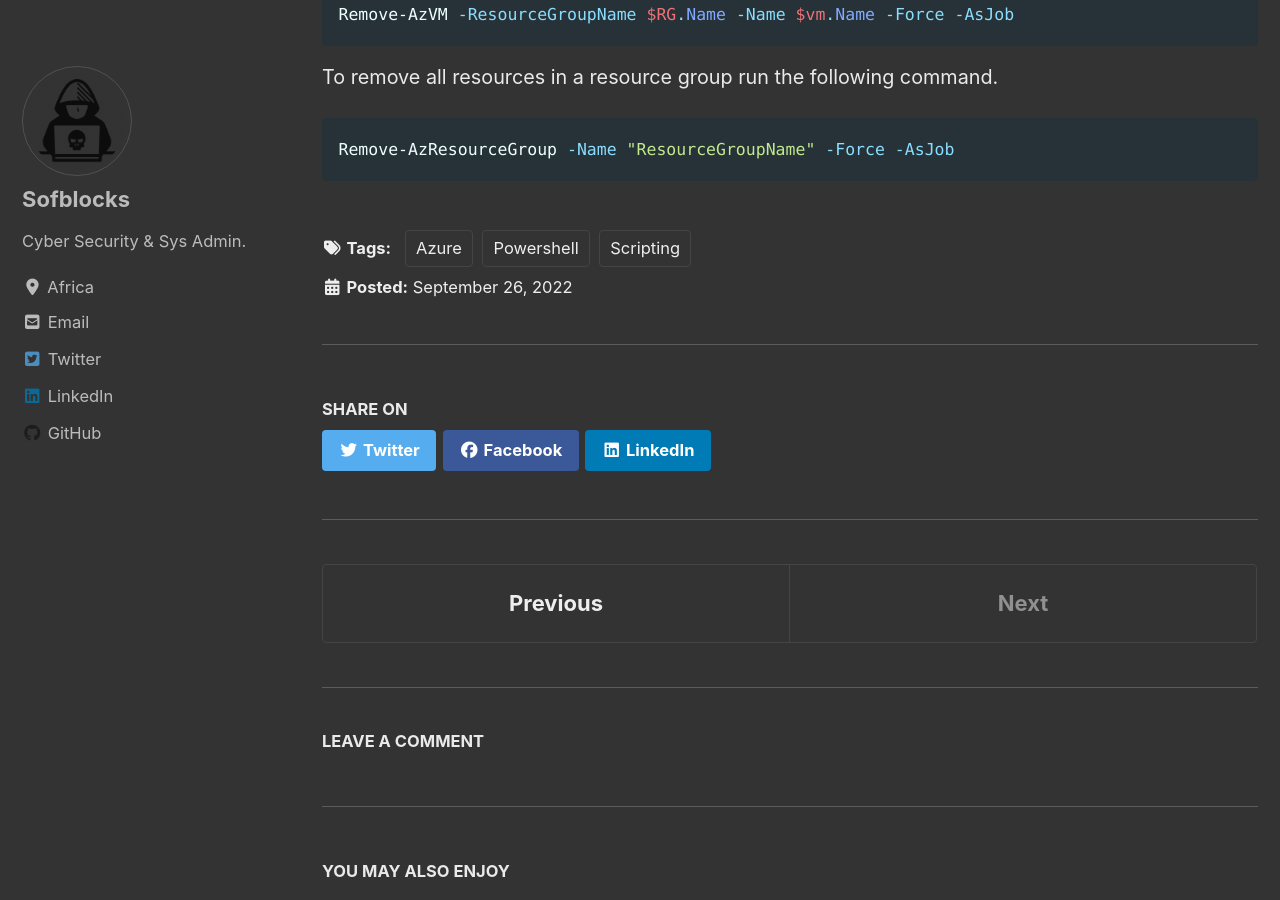
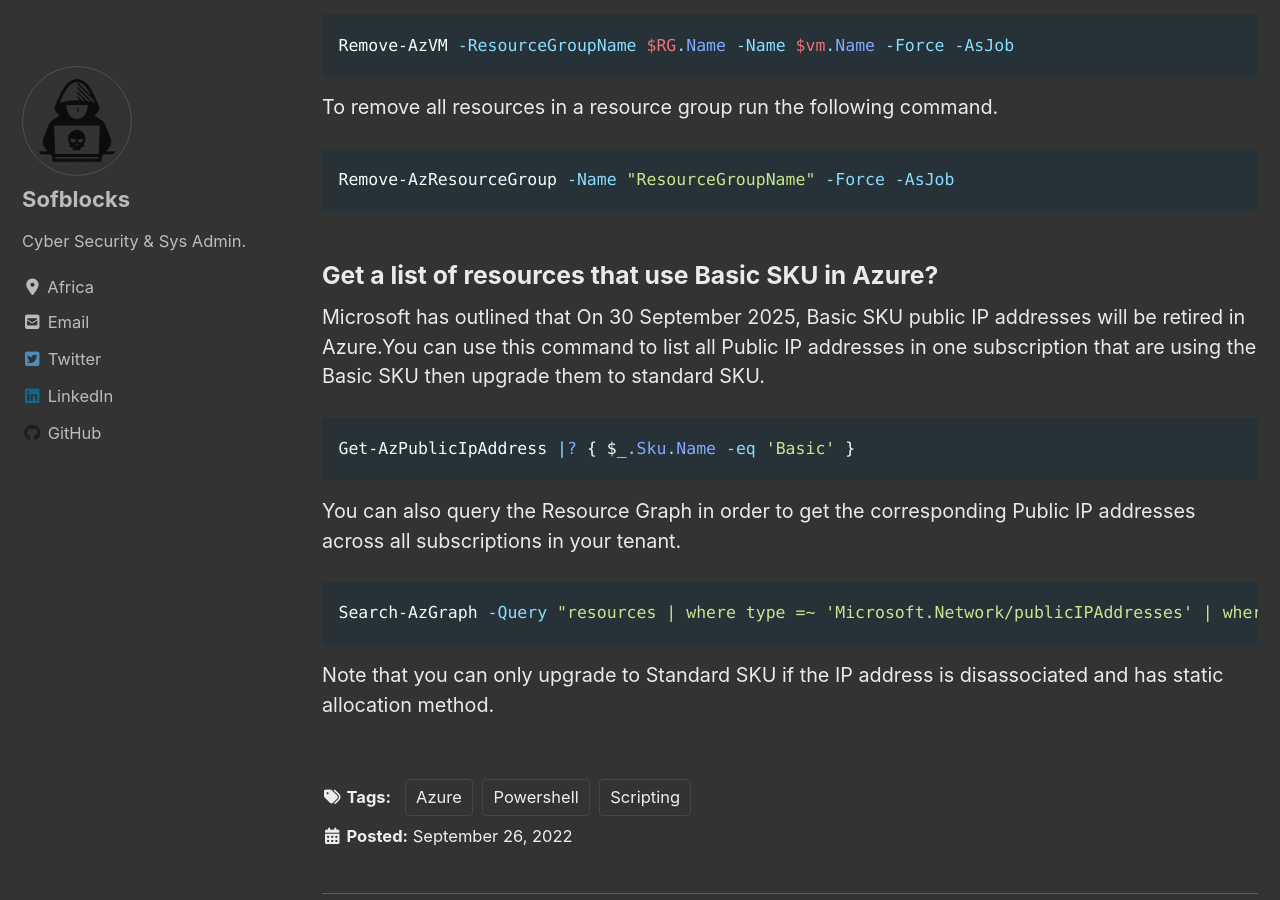
Before and after one commit to sofblocks/sofblocks.github.io, a Jekyll site: the page built from _posts/blog/2022-09-26-powershell.md, in a window 1280 px wide and 900 px high, scrolled down 6253 px. Built offline with Jekyll 4.4.1, drawn with Linux system fonts in a browser that asks for light colours; cached includes are drawn as plain includes; nearby versions of some CDN libraries; comment, search, counter and statistics services are not loaded; some of the changed text lies outside the part shown.

Commit message:
Update 2022-09-26-powershell.md

````diff
--- a/_posts/blog/2022-09-26-powershell.md
+++ b/_posts/blog/2022-09-26-powershell.md
@@ -159,3 +159,14 @@ To remove all resources in a resource group run the following command.
 ```powershell
 Remove-AzResourceGroup -Name "ResourceGroupName" -Force -AsJob
 ```
+
+### Get a list of resources that use Basic SKU in Azure?
+Microsoft has outlined that On 30 September 2025, Basic SKU public IP addresses will be retired in Azure.You can use this command to list all Public IP addresses in one subscription that are using the Basic SKU then upgrade them to standard SKU.
+```powershell
+Get-AzPublicIpAddress |? { $_.Sku.Name -eq 'Basic' }
+```
+You can also query the Resource Graph in order to get the corresponding Public IP addresses across all subscriptions in your tenant.
+```powershell
+Search-AzGraph -Query "resources | where type =~ 'Microsoft.Network/publicIPAddresses' | where sku.name =~ 'Basic'"
+```
+Note that you can only upgrade to Standard SKU if the IP address is disassociated and has static allocation method.
````
